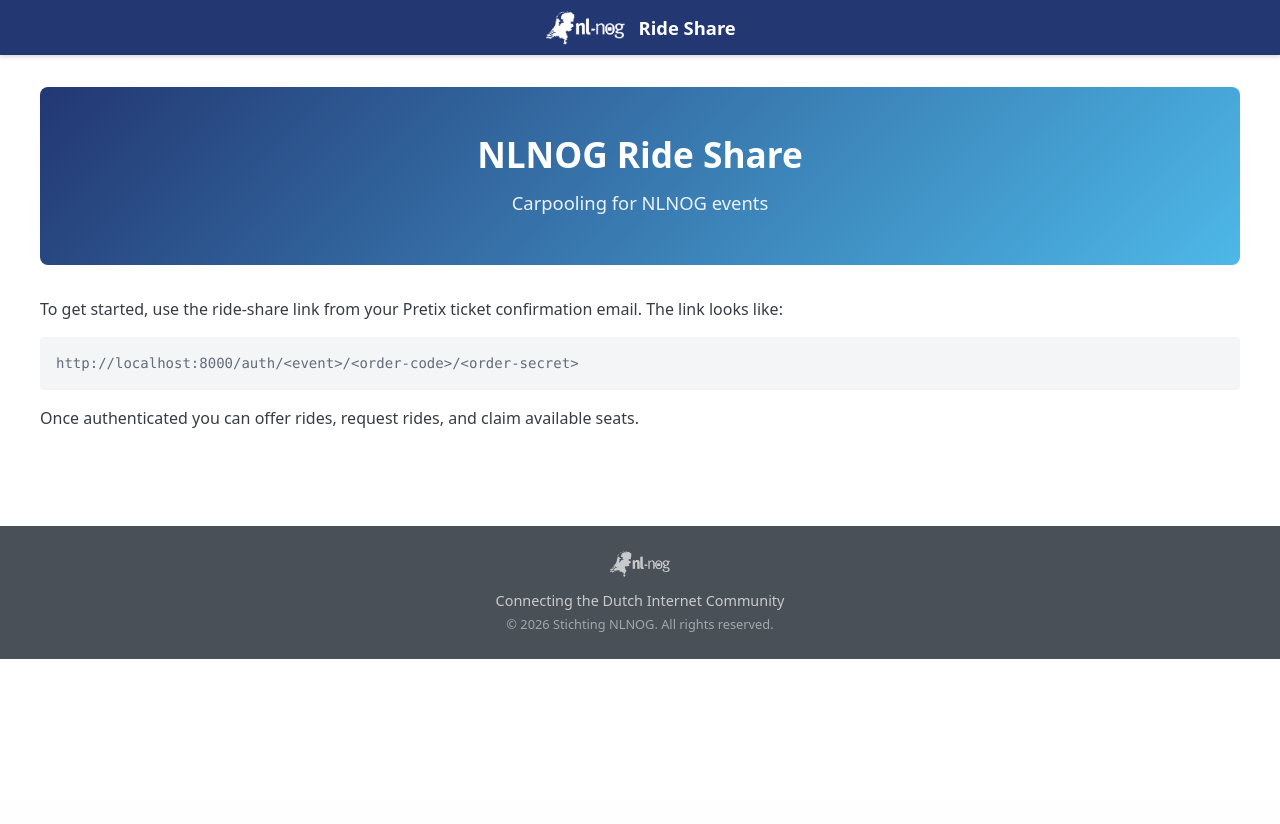
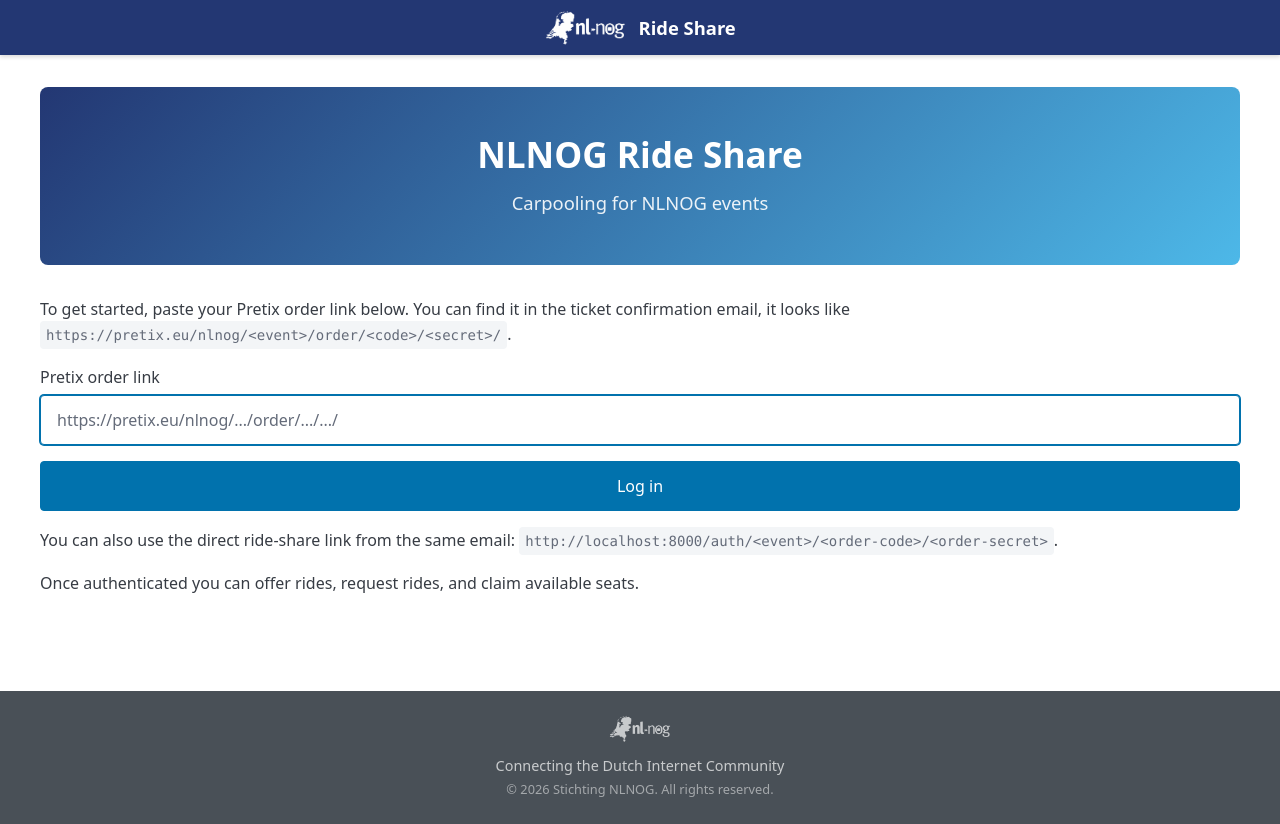
Before and after one commit to NLNOG/ride-sharing, a FastAPI app: page / in a window 1280 px wide. Before the commit the page ends 659 px from the top, so only its background shows below. Run offline with FastAPI, Linux system fonts and the light colour scheme; some libraries are stand-ins or nearby versions.

Commit message:
add support for authorization using order url

```diff
--- a/main.py
+++ b/main.py
@@ -4,6 +4,7 @@
 import os
 from datetime import datetime
 from pathlib import Path
+from urllib.parse import urlparse
 
 logging.basicConfig(
     level=os.getenv("LOG_LEVEL", "INFO"),
@@ -175,6 +176,29 @@
     if user:
         return RedirectResponse(url="/dashboard", status_code=303)
     return _tpl(request, "index.html", {}, db)
+
+
+@app.get("/auth")
+def auth_by_order_url(request: Request, order: str = ""):
+    """Accept a full Pretix order URL via ?order=... and redirect to the
+    structured auth route.
+
+    Pretix order URLs look like:
+        https://pretix.eu/<organizer>/<event>/order/<code>/<secret>/[open/<hash>/]
+    """
+    if not order:
+        _flash(request, "Paste your Pretix order link to log in.", "error")
+        return RedirectResponse(url="/", status_code=303)
+
+    parsed = urlparse(order)
+    parts = [p for p in parsed.path.split("/") if p]
+    # parts: [organizer, event, "order", code, secret, ...]
+    if len(parts) < 5 or parts[2] != "order":
+        _flash(request, "That doesn't look like a valid Pretix order link.", "error")
+        return RedirectResponse(url="/", status_code=303)
+
+    event, code, secret = parts[1], parts[3], parts[4]
+    return RedirectResponse(url=f"/auth/{event}/{code}/{secret}", status_code=303)
 
 
 @app.get("/auth/{event}/{code}/{secret}")
--- a/templates/index.html
+++ b/templates/index.html
@@ -6,10 +6,26 @@
     <p>Carpooling for NLNOG events</p>
 </div>
 <p>
-    To get started, use the ride-share link from your Pretix ticket confirmation email.
-    The link looks like:
+    To get started, paste your Pretix order link below. You can find it in the
+    ticket confirmation email, it looks like
+    <code>https://pretix.eu/nlnog/&lt;event&gt;/order/&lt;code&gt;/&lt;secret&gt;/</code>.
 </p>
-<pre><code>{{ base_url }}/auth/&lt;event&gt;/&lt;order-code&gt;/&lt;order-secret&gt;</code></pre>
+<form action="/auth" method="get">
+    <label for="order">Pretix order link</label>
+    <input
+        type="url"
+        id="order"
+        name="order"
+        placeholder="https://pretix.eu/nlnog/.../order/.../.../"
+        required
+        autofocus
+    >
+    <button type="submit">Log in</button>
+</form>
+<p>
+    You can also use the direct ride-share link from the same email:
+    <code>{{ base_url }}/auth/&lt;event&gt;/&lt;order-code&gt;/&lt;order-secret&gt;</code>.
+</p>
 <p>
     Once authenticated you can offer rides, request rides, and claim available seats.
 </p>
```
